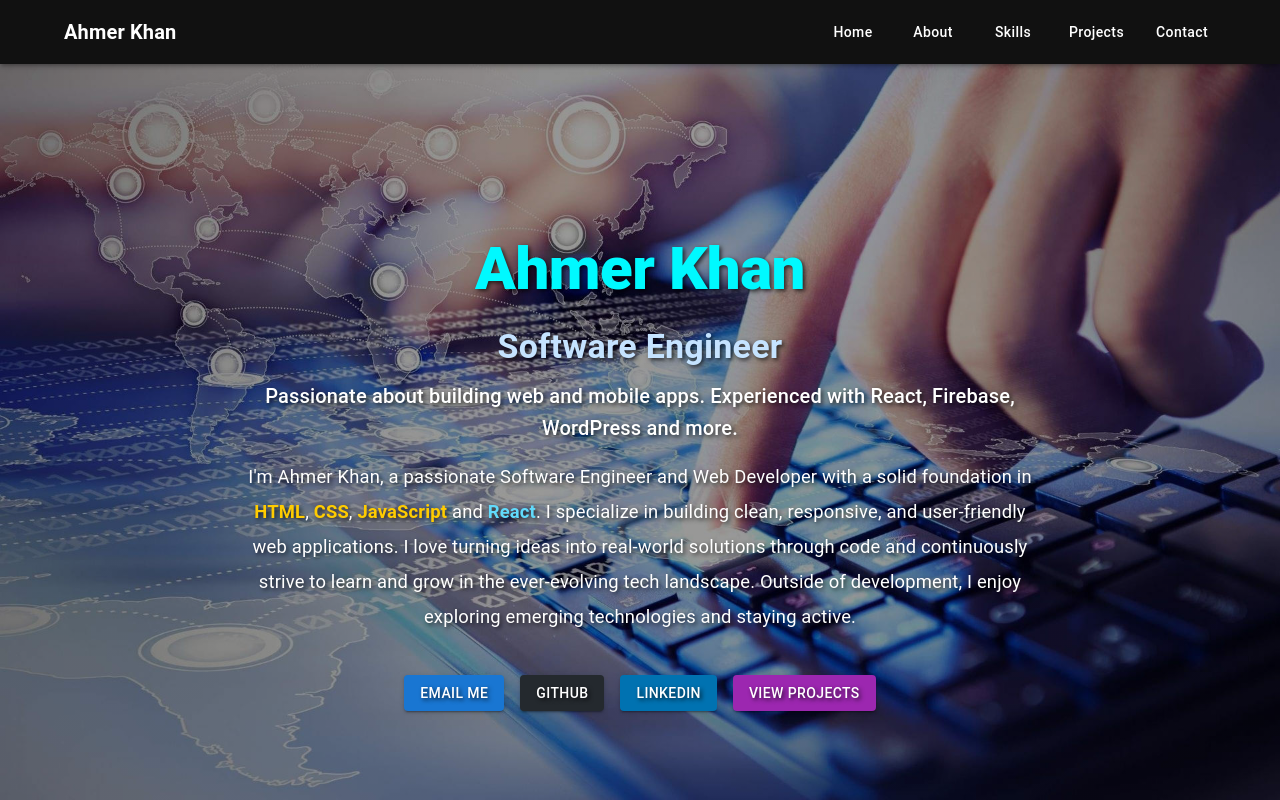
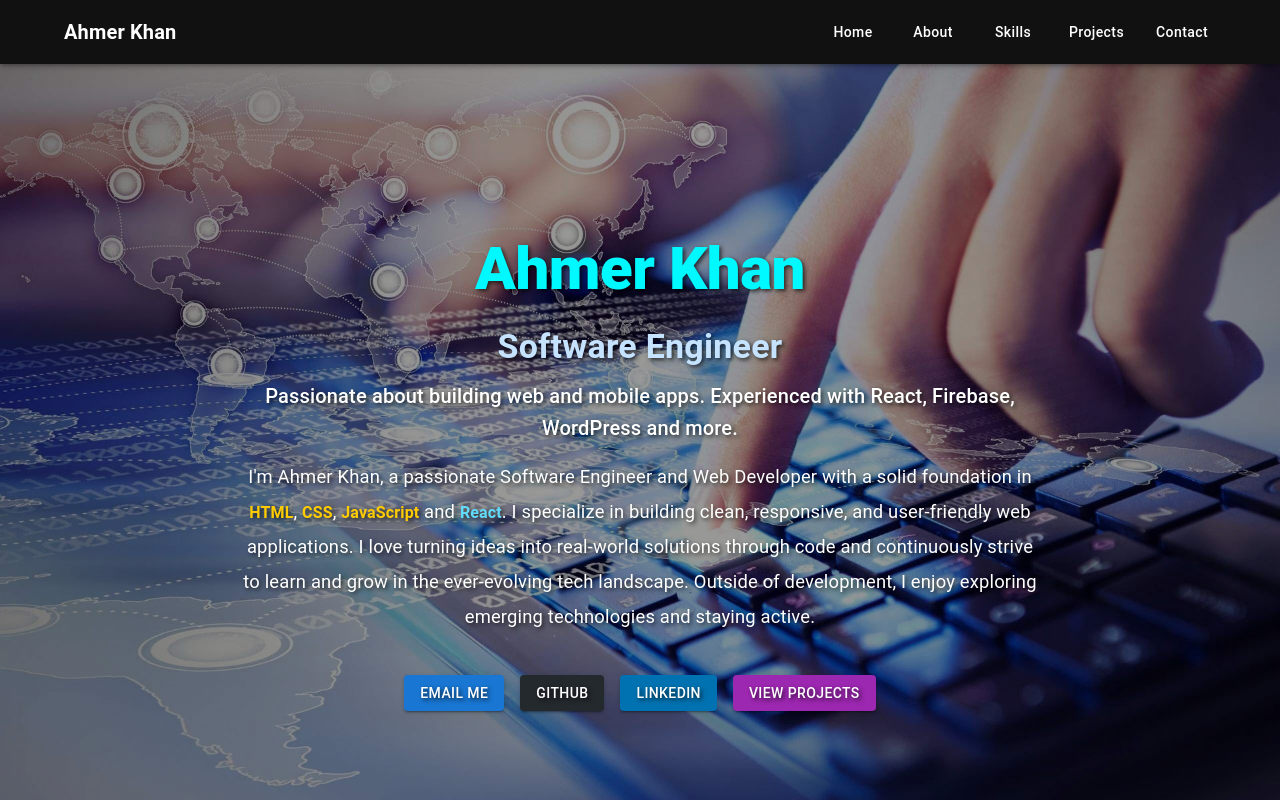
Before and after one commit to ahmerkhan774/my-portfolio, a Next.js app: page / in a window 1280 px wide. Shown: the top 800 px of the page. Built offline with nearby package versions, Linux system fonts and the light colour scheme.

Commit message:
Fix hydration error and update Hero styling

```diff
--- a/src/components/Hero.js
+++ b/src/components/Hero.js
@@ -62,21 +62,21 @@ const Hero = () => {
           sx={{ fontSize: "1.15rem", lineHeight: 1.9 }}
         >
           I&apos;m Ahmer Khan, a passionate Software Engineer and Web Developer with a solid foundation in{" "}
-          <Box component="span" sx={{ color: "#ffcc00", fontWeight: 600 }}>
+          <Typography component="span" sx={{ color: "#ffcc00", fontWeight: 600 }}>
             HTML
-          </Box>
+          </Typography>
           ,{" "}
-          <Box component="span" sx={{ color: "#ffcc00", fontWeight: 600 }}>
+          <Typography component="span" sx={{ color: "#ffcc00", fontWeight: 600 }}>
             CSS
-          </Box>
+          </Typography>
           ,{" "}
-          <Box component="span" sx={{ color: "#ffcc00", fontWeight: 600 }}>
+          <Typography component="span" sx={{ color: "#ffcc00", fontWeight: 600 }}>
             JavaScript
-          </Box>{" "}
+          </Typography>{" "}
           and{" "}
-          <Box component="span" sx={{ color: "#61dafb", fontWeight: 600 }}>
+          <Typography component="span" sx={{ color: "#61dafb", fontWeight: 600 }}>
             React
-          </Box>
+          </Typography>
           . I specialize in building clean, responsive, and user-friendly web applications. I love turning ideas into real-world
           solutions through code and continuously strive to learn and grow in the ever-evolving
           tech landscape. Outside of development, I enjoy exploring emerging technologies and
```
